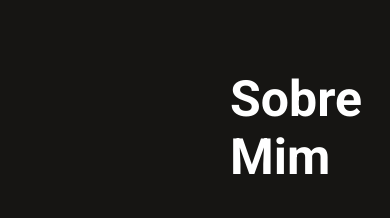
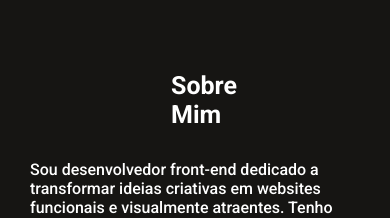
Before and after one commit to marcoshgss/portfolio-react, a React (Vite) app: page / in a window 390 px wide. Shown: the part 773-991 px from the top of the page. Built offline with nearby package versions, Linux system fonts and the light colour scheme.

Commit message:
ajustes-responsividade-about

```diff
--- a/src/Components/About/About.css
+++ b/src/Components/About/About.css
@@ -140,3 +140,28 @@
 
   }
 }
+
+@media (max-width:480px) {
+  .my-about {
+    margin: 20px 30px;
+
+  }
+
+  .my-about  h1 {
+    font-size: 25px;
+    margin: 31px -19px;
+  }
+
+  .about-sections {
+    flex-direction: column;
+  }
+
+  .about-left {
+    display: none;
+  }
+
+  .about-right p {
+    padding: 0;
+    font-size:  clamp(1em, 1em + 1vw, 16px);
+  }
+}
--- a/src/Components/Footer/Footer.css
+++ b/src/Components/Footer/Footer.css
@@ -74,6 +74,6 @@
   }
 }
 
-@media (max-width: 480px) {
+@media(max-width: 480px) {
 
 }
--- a/src/Components/Navbar/Navbar.css
+++ b/src/Components/Navbar/Navbar.css
@@ -103,7 +103,7 @@
   }
 }
 
-@media (max-width: 480px) {
+@media(max-width: 480px) {
   .navbar {
     margin: 20px 30px;
   }
```
